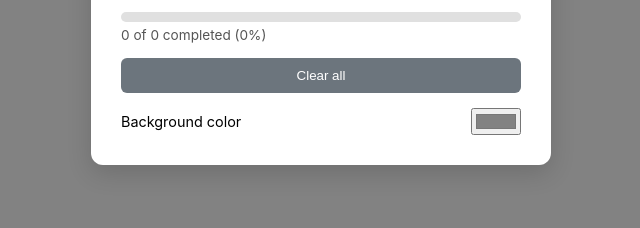
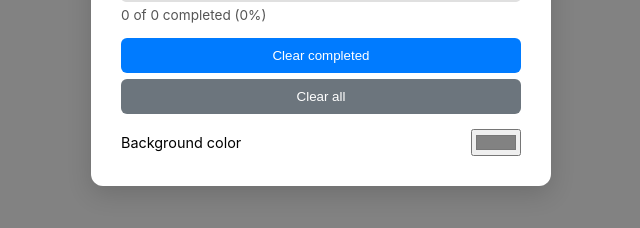
Before and after one commit to shngnskrn/todo-app-project, a website built with Vite: page index.html in a window 1280 px wide. Shown: the part 384-612 px from the top of the page, without its empty margins (319-959 px from the left). Built offline with nearby package versions, Linux system fonts and the light colour scheme.

Commit message:
feat(todo): add clear completed button

```diff
--- a/index.html
+++ b/index.html
@@ -33,6 +33,9 @@
 
       </ul>
 
+      <!-- Removes only the completed todos -->
+      <button id="clear-completed-btn">Clear completed</button>
+
       <!-- Removes all todos -->
       <button id="clear-btn">Clear all</button>
 
--- a/src/main.ts
+++ b/src/main.ts
@@ -216,6 +216,15 @@ clearButton.addEventListener('click', () => {
     localStorage.removeItem('todos')
 })
 
+// -Clear completed todos
+
+// Removes only the completed todos and keeps the rest
+const clearCompletedButton = document.getElementById('clear-completed-btn') as HTMLButtonElement
+clearCompletedButton.addEventListener('click', () => {
+    todos = todos.filter(todo => !todo.completed) // keep only the todos that are not completed
+    renderTodos()
+})
+
 // -Color picker
 
 // Started in class - I added saving and loading the color with local storage
--- a/src/style.css
+++ b/src/style.css
@@ -153,6 +153,17 @@ h1 {
 }
 
 /* Bottom buttons */
+#clear-completed-btn {
+  width: 100%;
+  padding: 10px;
+  margin-bottom: 6px;
+  border: none;
+  background: var(--blue);
+  color: #fff;
+  border-radius: 6px;
+  cursor: pointer;
+}
+
 #clear-btn {
   width: 100%;
   padding: 10px;
```
